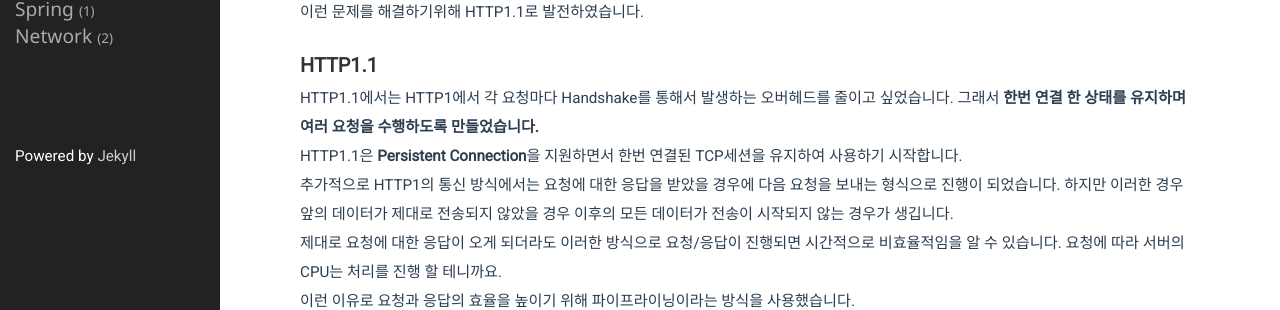
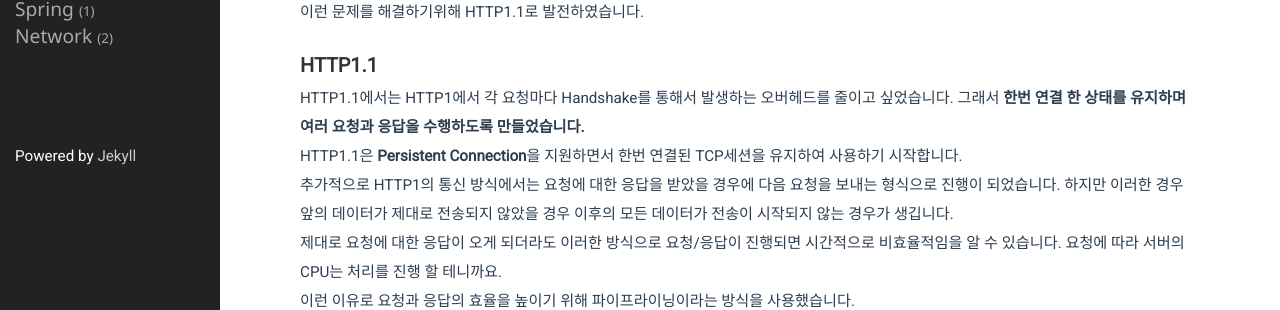
Before and after one commit to Lion2me/Lion2me_change, a Jekyll site: the page built from _posts/2021-07-11-HTTP1과-HTTP2에-대하여.md, in a window 1280 px wide and 900 px high, scrolled down 542 px. Shown: the part 171-481 px from the top of the window. Built offline with Jekyll 4.4.1, drawn with Linux system fonts in a browser that asks for light colours.

```diff
--- a/_config.yml
+++ b/_config.yml
@@ -34,6 +34,7 @@ highlighter-theme: monokai
 date_format: "%Y-%M-%D"
 plugins:
   - jekyll-feed
+  - jekyll-sitemap
 category_dir: category/
 tag_dir: tag/
 
--- a/_posts/2021-07-11-HTTP1과-HTTP2에-대하여.md
+++ b/_posts/2021-07-11-HTTP1과-HTTP2에-대하여.md
@@ -39,7 +39,7 @@ HTTP1은 가장 쉽게 이해할 수 있는 프로토콜입니다. 클라이언
 
 ### HTTP1.1
 
-HTTP1.1에서는 HTTP1에서 각 요청마다 Handshake를 통해서 발생하는 오버헤드를 줄이고 싶었습니다. 그래서 **한번 연결 한 상태를 유지하며 여러 요청을 수행하도록 만들었습니다.**
+HTTP1.1에서는 HTTP1에서 각 요청마다 Handshake를 통해서 발생하는 오버헤드를 줄이고 싶었습니다. 그래서 **한번 연결 한 상태를 유지하며 여러 요청과 응답을 수행하도록 만들었습니다.**
 
 HTTP1.1은 **Persistent Connection**을 지원하면서 한번 연결된 TCP세션을 유지하여 사용하기 시작합니다.
 
```
Also changed, not shown: _posts/2021-07-10-URL입력-후-일어나는-일들.md (+2 -0 lines), public/img/TCPIP정보.png (added).
